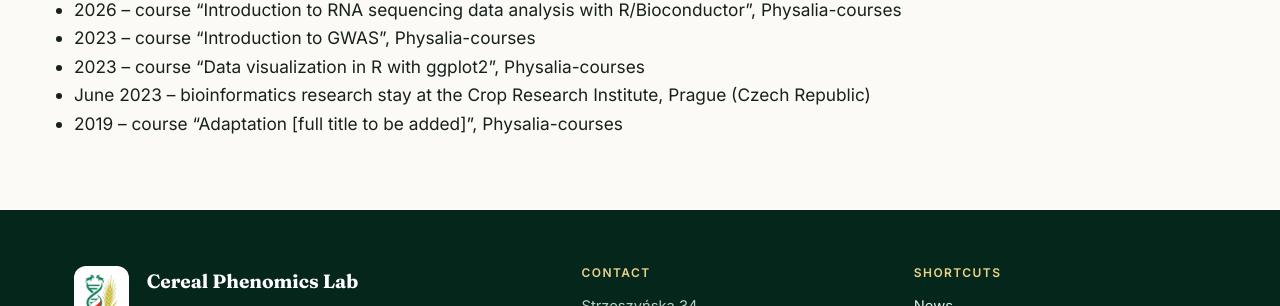
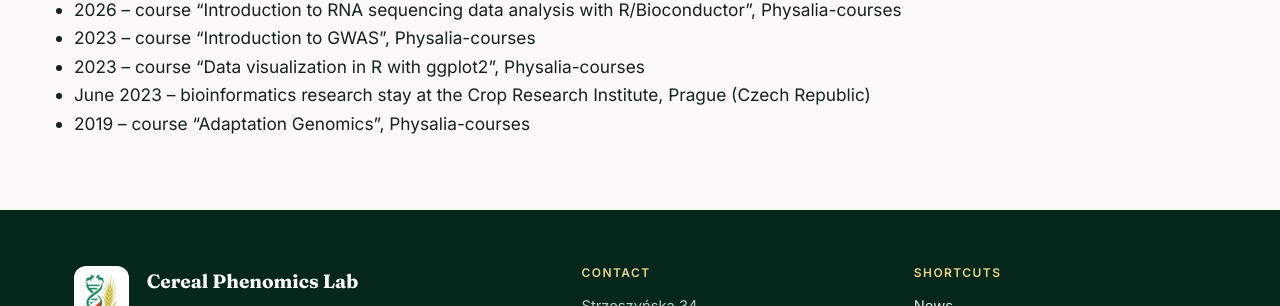
Before and after one commit to cerealphenomicslab/phenomics, a Jekyll site: the page built from _osoby/szczepanski.en.md, in a window 1280 px wide and 900 px high, scrolled down 1084 px. Shown: the part 327-633 px from the top of the window. Built offline with Jekyll 4.4.1, drawn with Linux system fonts in a browser that asks for light colours.

Commit message:
CV: full title of 2019 course (#6)
Claude-Session: https://claude.ai/code/session_01BpixLDtSyKgzMCFacAooMG

Co-authored-by: Claude <noreply@anthropic.com>

```diff
--- a/_osoby/szczepanski.en.md
+++ b/_osoby/szczepanski.en.md
@@ -39,4 +39,4 @@ His research focuses on how plants respond to environmental stress at the genome
 - 2023 – course “Introduction to GWAS”, Physalia-courses
 - 2023 – course “Data visualization in R with ggplot2”, Physalia-courses
 - June 2023 – bioinformatics research stay at the Crop Research Institute, Prague (Czech Republic)
-- 2019 – course “Adaptation [full title to be added]”, Physalia-courses
+- 2019 – course “Adaptation Genomics”, Physalia-courses
```
Also changed, not shown: _osoby/szczepanski.pl.md (+1 -1 lines).
